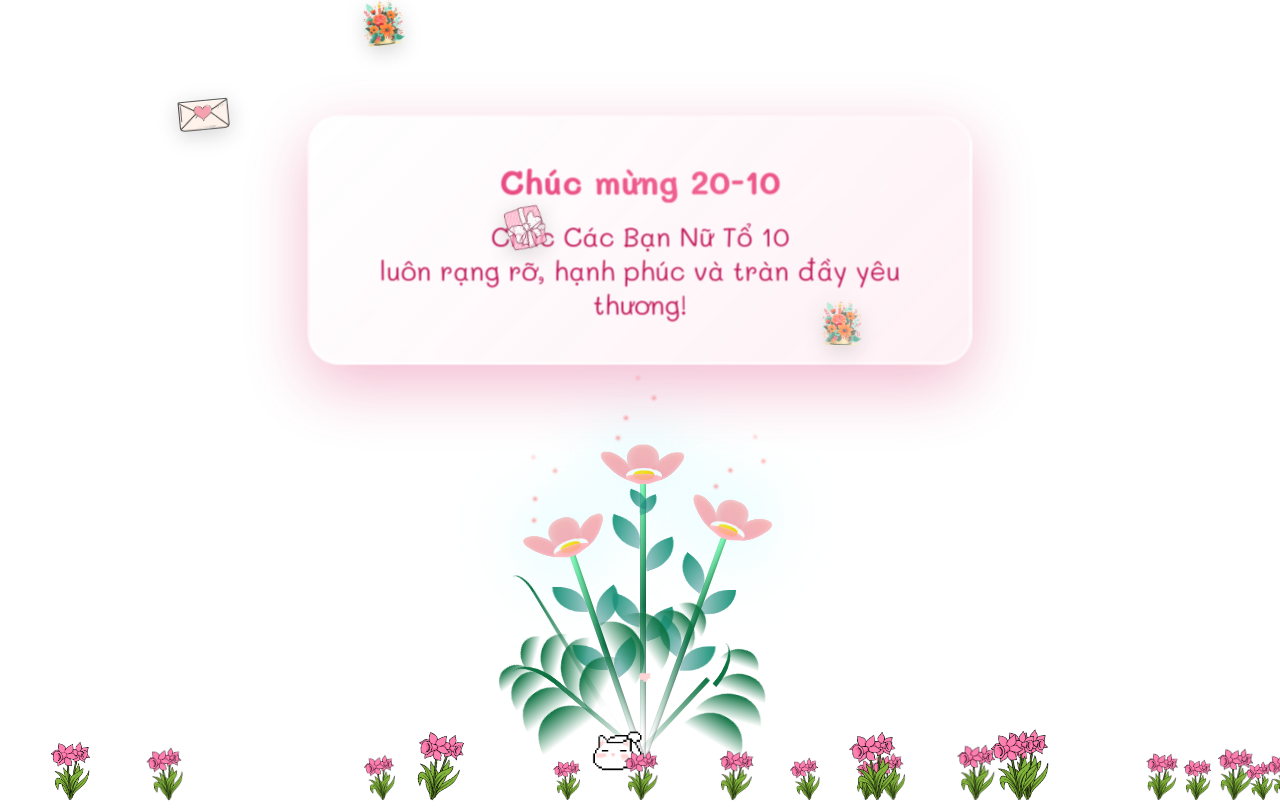
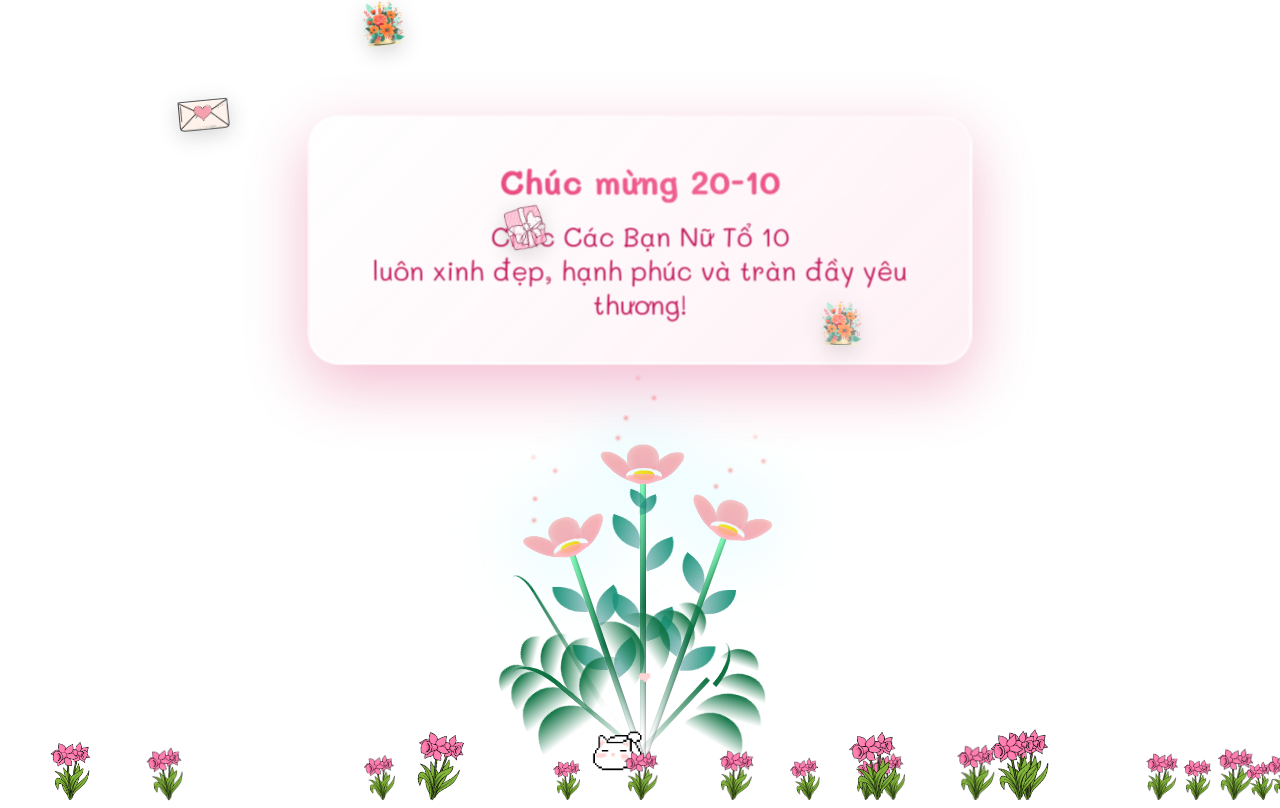
Before and after one commit to sweep207/women, a plain HTML site: page index.html in a window 1280 px wide. Shown: the top 808 px of the page. Drawn offline with Linux system fonts and the light colour scheme.

Commit message:
Update congratulatory message for 20-10

```diff
--- a/index.html
+++ b/index.html
@@ -1086,7 +1086,7 @@
         <strong>Chúc mừng 20-10</strong>
         <span id="centerText">
            Chúc Các Bạn Nữ Tổ 10 <br>
-            luôn rạng rỡ, hạnh phúc và tràn đầy yêu thương!
+            luôn xinh đẹp, hạnh phúc và tràn đầy yêu thương!
         </span>
     </div>
 
```
